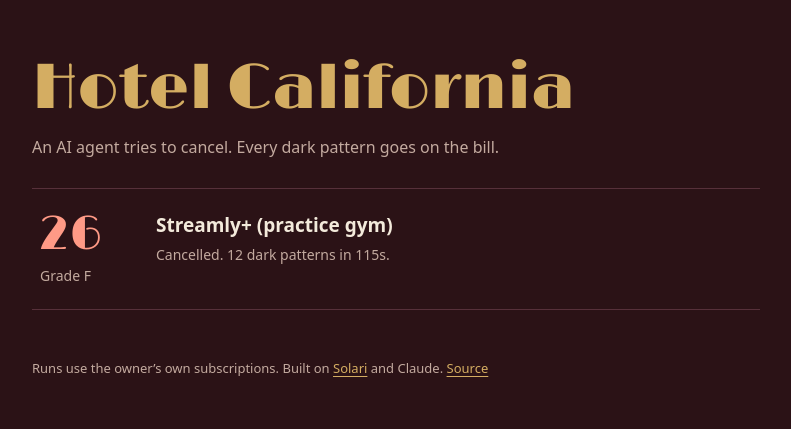
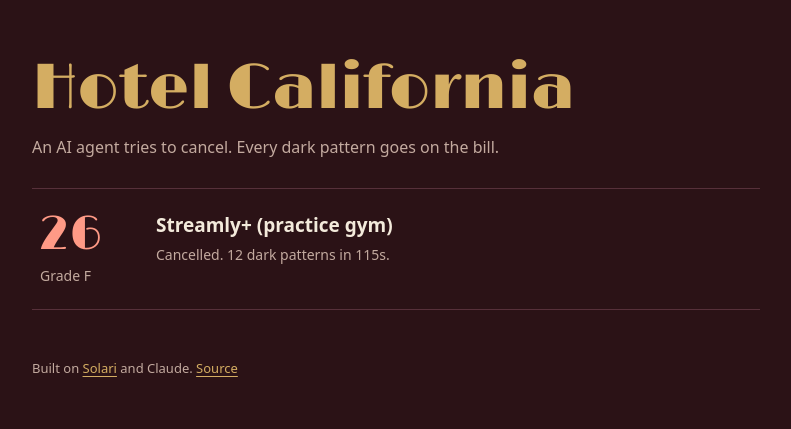
Before and after one commit to IamDejman/hotel-california, a plain HTML site: page index.html in a window 1280 px wide. Shown: the whole page, without its empty margins (244-1035 px from the left). Drawn offline with nearby package versions, Linux system fonts and the light colour scheme.

Commit message:
fix(site): Drop the subscriptions line from the footer

```diff
--- a/index.html
+++ b/index.html
@@ -96,6 +96,6 @@ footer.site { color: var(--muted); font-size: 13px; padding-block: 48px; }
   </div>
 </a></li></ol>
 </main>
-<footer class="site wrap">Runs use the owner’s own subscriptions. Built on <a href="https://getsolari.com">Solari</a> and Claude. <a href="https://github.com/IamDejman/hotel-california">Source</a></footer>
+<footer class="site wrap">Built on <a href="https://getsolari.com">Solari</a> and Claude. <a href="https://github.com/IamDejman/hotel-california">Source</a></footer>
 </body>
 </html>
```
Also changed, not shown: runs/gym.html (+1 -1 lines).
